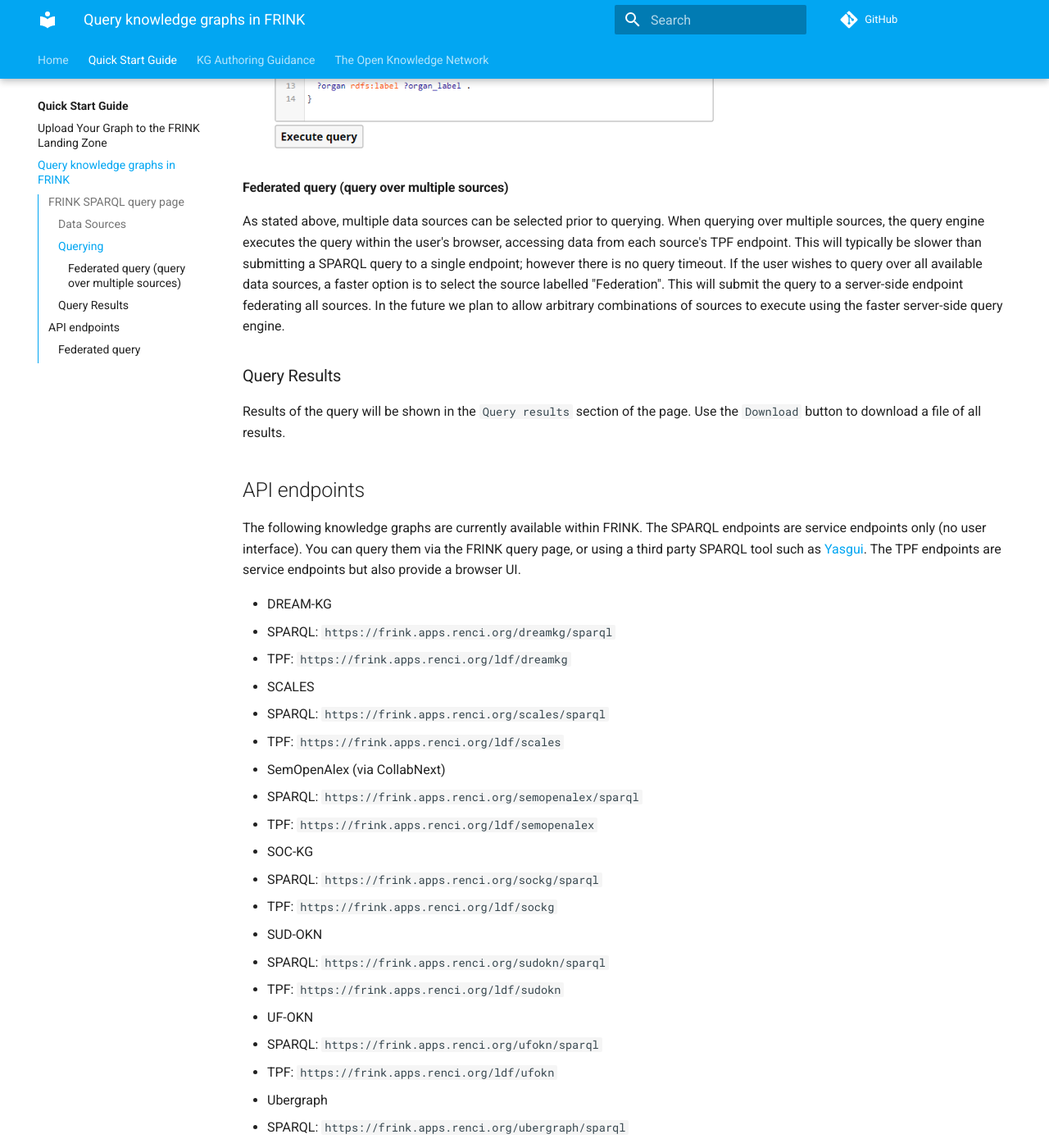
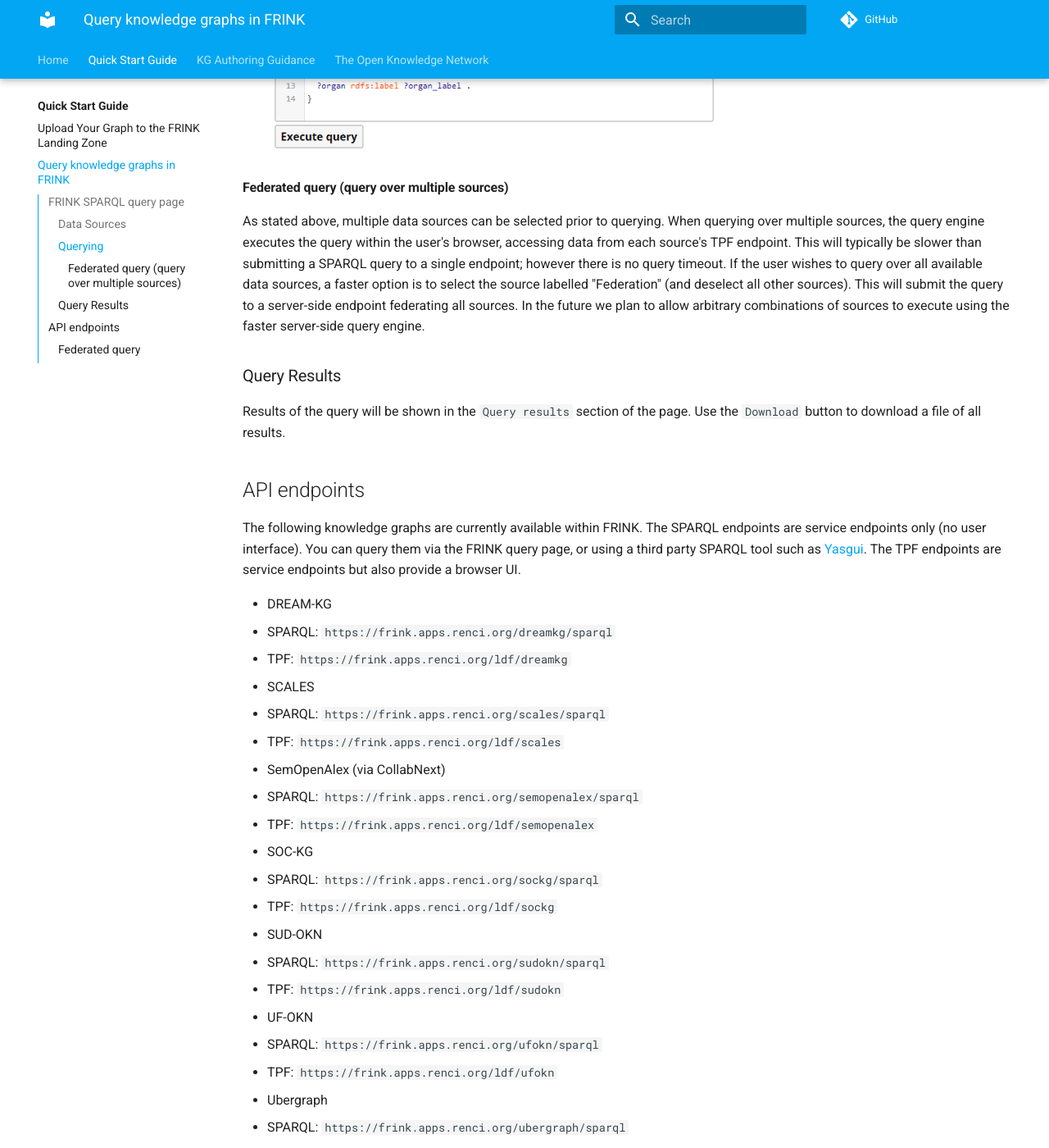
Before and after one commit to frink-okn/frink-landing-zone, an MkDocs documentation site: the page built from docs/help/query-page.md, in a window 1280 px wide and 1400 px high, scrolled down 1293 px. Shown: the whole window at 82% size. Built offline with MkDocs 1.6.1 and Material for MkDocs 9.7.7, drawn with Linux system fonts in a browser that asks for light colours; comment, search, counter and statistics services are not loaded; some of the changed text lies outside the part shown.

Commit message:
Quick edit.

```diff
--- a/docs/help/query-page.md
+++ b/docs/help/query-page.md
@@ -26,7 +26,7 @@
 
 #### Federated query (query over multiple sources)
 
-As stated above, multiple data sources can be selected prior to querying. When querying over multiple sources, the query engine executes the query within the user's browser, accessing data from each source's TPF endpoint. This will typically be slower than submitting a SPARQL query to a single endpoint; however there is no query timeout. If the user wishes to query over all available data sources, a faster option is to select the source labelled "Federation". This will submit the query to a server-side endpoint federating all sources. In the future we plan to allow arbitrary combinations of sources to execute using the faster server-side query engine.
+As stated above, multiple data sources can be selected prior to querying. When querying over multiple sources, the query engine executes the query within the user's browser, accessing data from each source's TPF endpoint. This will typically be slower than submitting a SPARQL query to a single endpoint; however there is no query timeout. If the user wishes to query over all available data sources, a faster option is to select the source labelled "Federation" (and deselect all other sources). This will submit the query to a server-side endpoint federating all sources. In the future we plan to allow arbitrary combinations of sources to execute using the faster server-side query engine.
 
 ### Query Results
 
@@ -63,4 +63,3 @@
 
 ### Federated query
 - SPARQL: `https://frink.apps.renci.org/federation/sparql`
-- TPF: `https://frink.apps.renci.org/ldf/federation`
```
